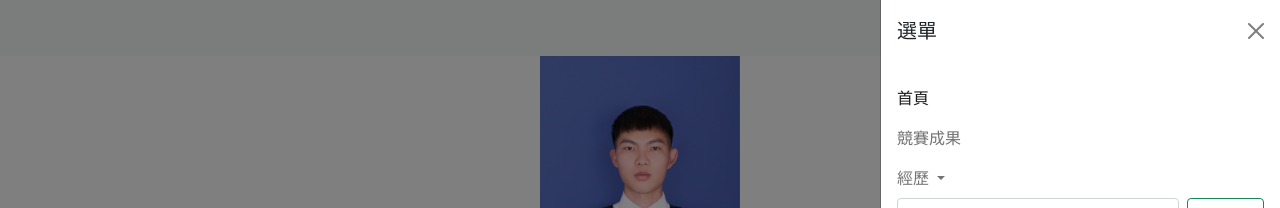
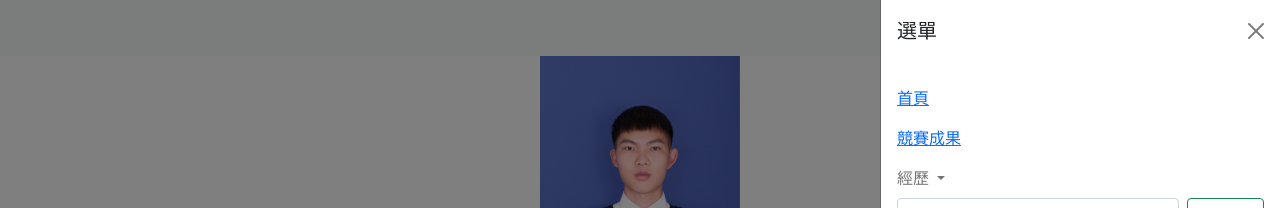
Before and after one commit to joesong7/resume, a Vue app: page / in a window 1280 px wide. Both pictures are taken after a click on the button 1240 px from the left and 28 px from the top of the page. Shown: the top 208 px of the page. Built offline with nearby package versions, Linux system fonts and the light colour scheme.

Commit message:
修改超連結

```diff
--- a/src/components/Narbar.vue
+++ b/src/components/Narbar.vue
@@ -30,11 +30,11 @@
           </div>
           <div class="offcanvas-body">
             <ul class="navbar-nav justify-content-end flex-grow-1 pe-3">
-              <li class="nav-item">
-                <a class="nav-link active" aria-current="page" href="/">首頁</a>
+              <li class="nav-item"  >
+                <a class="nav-link active" aria-current="page">    <router-link to="/">首頁</router-link></a>
               </li>
-              <li class="nav-item">
-                <a class="nav-link" href="/contest">競賽成果</a>
+              <li class="nav-item" to="/contest">
+                <a class="nav-link" >    <router-link to="/contest">競賽成果</router-link></a>
               </li>
               <li class="nav-item dropdown">
                 <a
```
